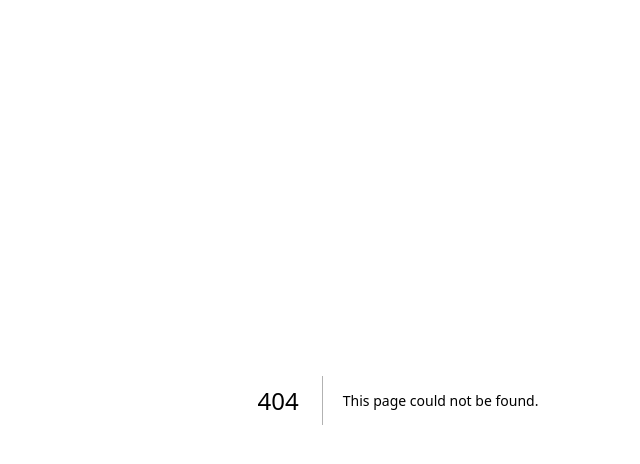
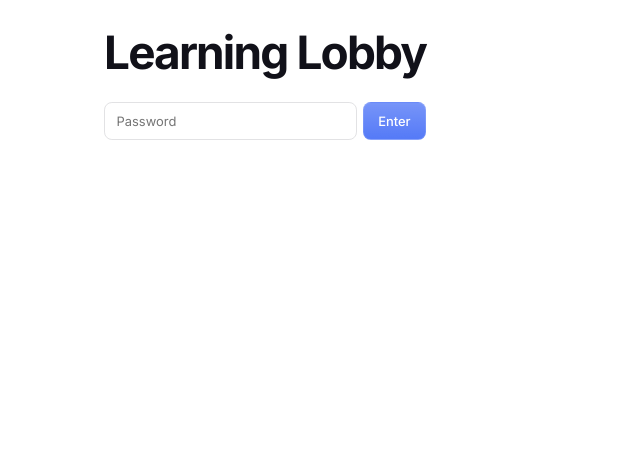
Before and after one commit to w-ade/learning-lobby, a Next.js app: page /login in a window 1280 px wide. Before the commit this address had no page. Shown: the top 464 px of the page, without its empty margins (242-882 px from the left). Built offline with nearby package versions, Linux system fonts and the light colour scheme.

Commit message:
Login page, Login button by title, public /mindmap page

```diff
--- /dev/null
+++ b/app/login/page.tsx
@@ -0,0 +1,28 @@
+"use client";
+import { useActionState } from "react";
+import { login } from "../auth-actions";
+import "../split.css";
+
+// New open layout. Previous card version is git tag `login-card`.
+const FONT = "var(--font-inter), system-ui, sans-serif";
+
+export default function LoginPage() {
+  const [error, action, pending] = useActionState(login, null);
+  return (
+    <main style={{ minHeight: "100vh", margin: 0, background: "#FFFFFF", fontFamily: FONT, position: "relative" }}>
+      <div className="ll-login" style={{ display: "flex", flexDirection: "column", gap: "28px" }}>
+      <h1 className="ll-hero" style={{ margin: 0, color: "#111119", fontWeight: 700, fontSize: "calc(100cqw / 12.8)", whiteSpace: "nowrap", lineHeight: 0.92, letterSpacing: "-0.04em" }}>
+        Learning Lobby
+      </h1>
+
+      <form action={action} style={{ display: "flex", gap: "8px", width: "448px", maxWidth: "calc((100vw - 40px) / 0.71875)", zoom: 0.71875 }}>
+        <input name="password" type="password" placeholder="Password" required
+          style={{ flex: 1, height: "52px", padding: "0 16px", border: "1.25px solid #E2E2E4", borderRadius: "11px", fontFamily: FONT, fontSize: "18px", outline: "none", color: error ? "#FF3E41" : "#111111" }} />
+        <button disabled={pending} style={{ height: "52px", padding: "0 20px", border: "0.5px solid #FFFFFF1F", borderRadius: "11px", backgroundColor: "#557AF7", backgroundImage: "linear-gradient(180deg, #FFFFFF33 0%, #FFFFFF00 100%)", color: "#FFFFFF", fontFamily: FONT, fontSize: "18px", fontWeight: 500, cursor: "pointer" }}>
+          {pending ? "…" : "Enter"}</button>
+      </form>
+      {error && <p style={{ margin: "-16px 0 0", color: "#FF3E41", fontSize: "13px" }}>{error}</p>}
+      </div>
+    </main>
+  );
+}
--- a/app/page.tsx
+++ b/app/page.tsx
@@ -1,6 +1,4 @@
-"use client";
-import { useActionState } from "react";
-import { login } from "./auth-actions";
+import Link from "next/link";
 import { MindMap } from "./mind-map";
 import "./split.css";
 
@@ -8,21 +6,17 @@ import "./split.css";
 const FONT = "var(--font-inter), system-ui, sans-serif";
 
 export default function Login() {
-  const [error, action, pending] = useActionState(login, null);
   return (
     <main style={{ minHeight: "100vh", margin: 0, background: "#FFFFFF", fontFamily: FONT, position: "relative" }}>
       <div className="ll-login" style={{ display: "flex", flexDirection: "column", gap: "28px" }}>
+      <div style={{ display: "flex", alignItems: "center", justifyContent: "space-between", gap: "16px" }}>
       <h1 className="ll-hero" style={{ margin: 0, color: "#111119", fontWeight: 700, fontSize: "calc(100cqw / 12.8)", whiteSpace: "nowrap", lineHeight: 0.92, letterSpacing: "-0.04em" }}>
         Learning Lobby
       </h1>
+      <Link href="/login" aria-label="Login" style={{ flexShrink: 0, zoom: 0.71875, display: "inline-flex", alignItems: "center", height: "52px", padding: "0 20px", border: "0.5px solid #FFFFFF1F", borderRadius: "11px", backgroundColor: "#557AF7", backgroundImage: "linear-gradient(180deg, #FFFFFF33 0%, #FFFFFF00 100%)", color: "#FFFFFF", fontFamily: FONT, fontSize: "18px", fontWeight: 500, textDecoration: "none" }}>
+        Login</Link>
+      </div>
 
-      <form action={action} style={{ display: "flex", gap: "8px", width: "448px", maxWidth: "calc((100vw - 40px) / 0.71875)", zoom: 0.71875 }}>
-        <input name="password" type="password" placeholder="Password" required
-          style={{ flex: 1, height: "52px", padding: "0 16px", border: "1.25px solid #E2E2E4", borderRadius: "11px", fontFamily: FONT, fontSize: "18px", outline: "none", color: error ? "#FF3E41" : "#111111" }} />
-        <button disabled={pending} style={{ height: "52px", padding: "0 20px", border: "0.5px solid #FFFFFF1F", borderRadius: "11px", backgroundColor: "#557AF7", backgroundImage: "linear-gradient(180deg, #FFFFFF33 0%, #FFFFFF00 100%)", color: "#FFFFFF", fontFamily: FONT, fontSize: "18px", fontWeight: 500, cursor: "pointer" }}>
-          {pending ? "…" : "Enter"}</button>
-      </form>
-      {error && <p style={{ margin: "-16px 0 0", color: "#FF3E41", fontSize: "13px" }}>{error}</p>}
       <div style={{ marginTop: "24px" }}><MindMap /></div>
       </div>
     </main>
--- a/app/split.css
+++ b/app/split.css
@@ -38,3 +38,9 @@ html, body { margin: 0; background: #FFFFFF; }
 .ll-login { container-type: inline-size; }
 @media (min-width: 768px) { .ll-login { max-width: 700px; padding: 32px 56px 100px; } }
 @media (max-width: 560px) { .ll-mm { --mm-size: calc(100cqw / 26.6); } }
+
+
+.ll-term{display:inline-flex;align-items:center;gap:8px;align-self:flex-start;padding:10px 14px;background:#111119;color:#FAFAF9;border-radius:8px;font-family:Menlo,Consolas,monospace;font-size:13px;letter-spacing:.06em;text-decoration:none}
+.ll-term:hover{background:#000}
+.ll-caret{width:7px;height:14px;background:#89F4A2;animation:ll-blink 1s steps(1) infinite}
+@keyframes ll-blink{50%{opacity:0}}
--- a/proxy.ts
+++ b/proxy.ts
@@ -4,8 +4,9 @@ import { authToken } from "./app/auth-token";
 export async function proxy(req: NextRequest) {
   const pw = process.env.LL_PASSWORD;
   const ok = !!pw && req.cookies.get("ll_auth")?.value === await authToken(pw);
-  const home = req.nextUrl.pathname === "/";
+  const home = req.nextUrl.pathname === "/" || req.nextUrl.pathname === "/login";
   if (home && ok) return NextResponse.redirect(new URL("/planning", req.url));
+  if (req.nextUrl.pathname === "/mindmap") return NextResponse.next();
   if (!home && !ok) return NextResponse.redirect(new URL("/", req.url));
   return NextResponse.next();
 }
```
Also changed, not shown: app/mind-map.tsx (+4 -4 lines), app/mindmap/page.tsx (added, +9 -0 lines).
